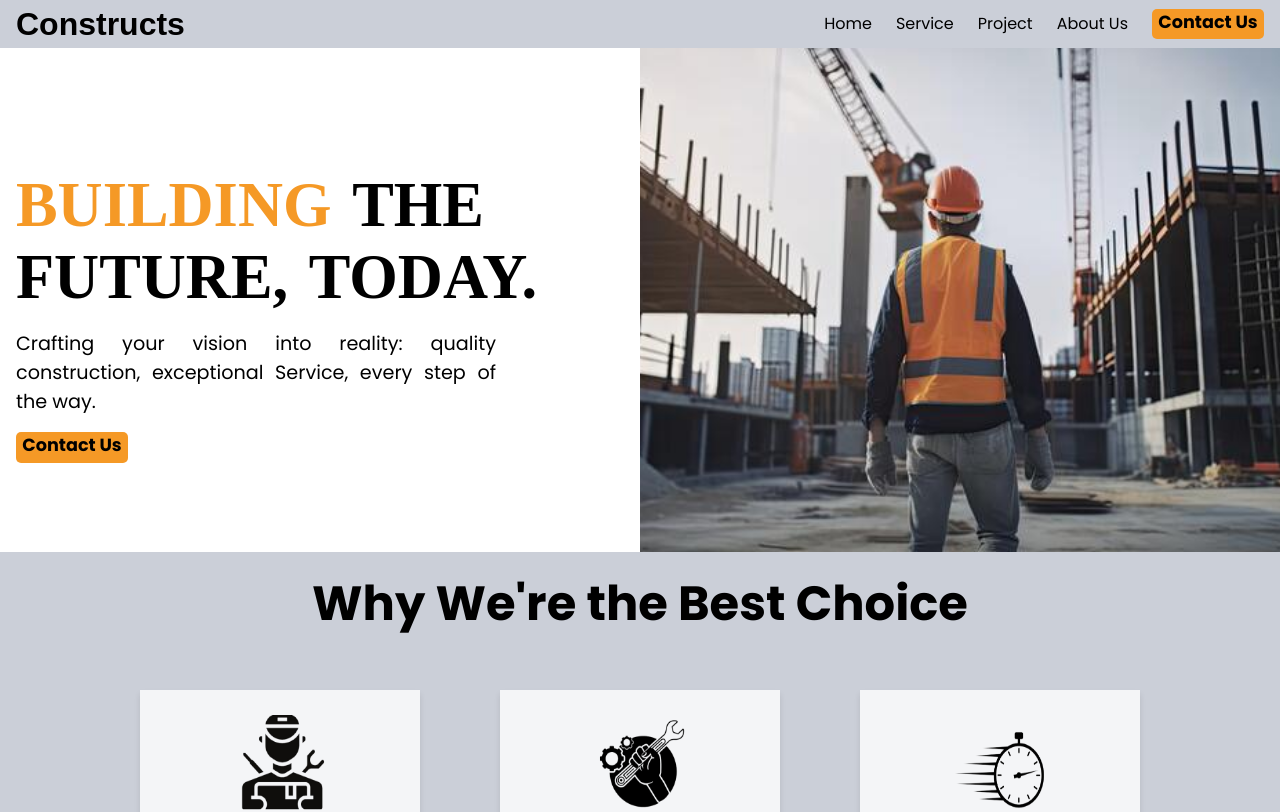
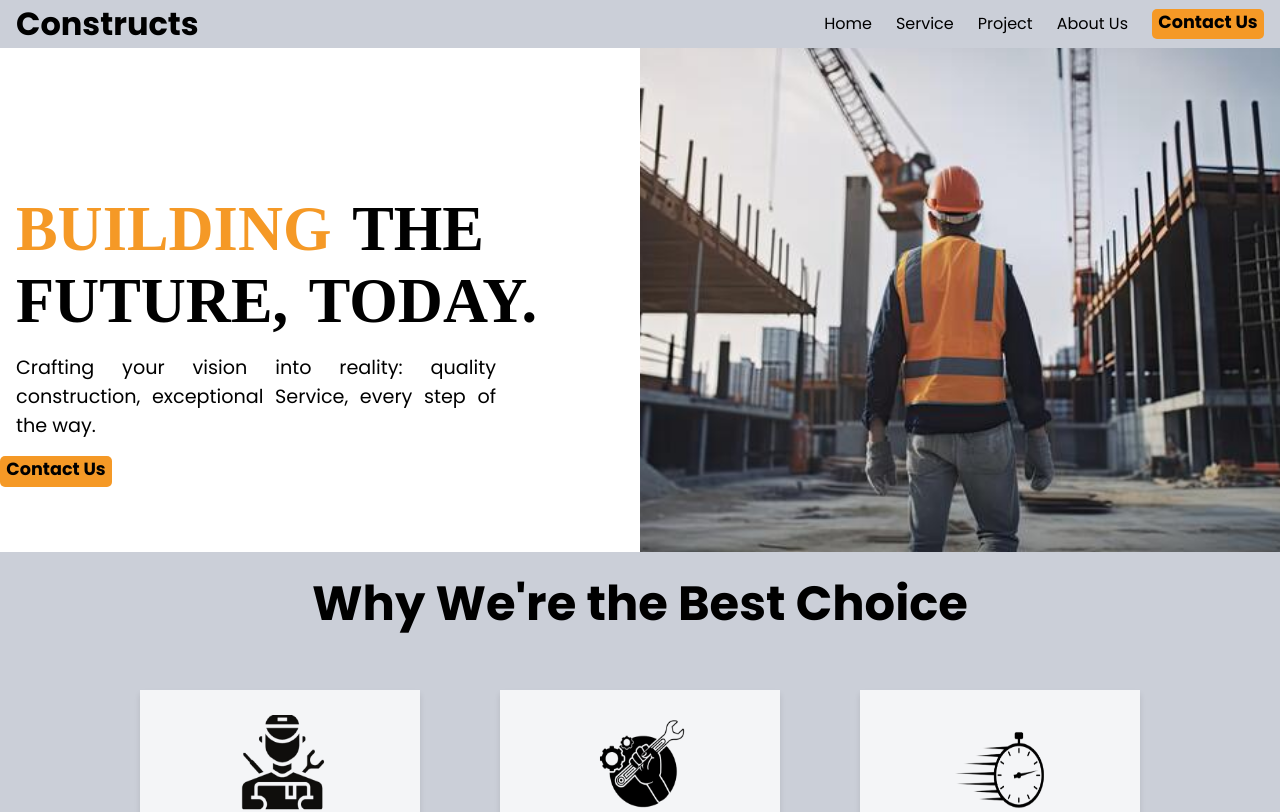
Before and after one commit to SR-developers16/SR-developers, a React (Create React App) app: page / in a window 1280 px wide. Shown: the top 812 px of the page. Built offline with nearby package versions, Linux system fonts and the light colour scheme; a web font is replaced by a local one.

Commit message:
scroll to contact

```diff
--- a/src/component/footer.js
+++ b/src/component/footer.js
@@ -1,6 +1,6 @@
 // App.js
 
-import React from 'react';
+import React,{ useState } from 'react';
 import '../Style/footer.css';
 import { Link } from 'react-router-dom';
 import logo from '../Images/logo.png'
@@ -8,6 +8,16 @@ import fb from '../Images/fb.png';
 import insta from '../Images/insta.png';
 import gmail from '../Images/gmail.png';
 function Footer() {
+
+  const [setIsOpen] = useState(false);
+
+  const scrollToTop = () => {
+    window.scrollTo({
+      top: 0,
+      behavior: 'smooth'
+    });
+    setIsOpen(false);
+  };
   return (
     <>
       <div className="footer">
@@ -21,16 +31,16 @@ function Footer() {
         </div>
         <div className="links">
           <div className="linkItems">
-            <Link to="/">• Home</Link>
+            <Link to="/" onClick={scrollToTop}>• Home</Link>
           </div>
           <div className="linkItems">
             <Link to="/#service">• Service</Link>
           </div>
           <div className="linkItems">
-            <Link to="/AboutUs">• About Us</Link>
+            <Link to="/AboutUs" onClick={scrollToTop}>• About Us</Link>
           </div>
           <div className="linkItems">
-          <Link to="/Project">• Projects</Link>
+          <Link to="/Project" onClick={scrollToTop}>• Projects</Link>
           </div>
           <div className="linkItems">
             • Locate Us
--- a/src/component/navBar.js
+++ b/src/component/navBar.js
@@ -1,19 +1,45 @@
-import React, { useState } from 'react';
+import React, { useState, useEffect } from 'react';
 import '../Style/navbar.css';
-import { Link } from 'react-router-dom';
+import { Link, useLocation } from 'react-router-dom';
 
 function NavBar() {
   const [isOpen, setIsOpen] = useState(false);
+  const location = useLocation();
+
+  useEffect(() => {
+    setIsOpen(false); // Close menu on route change
+  }, [location]);
 
   const toggleMenu = () => {
     setIsOpen(!isOpen);
   };
 
+  const scrollToTop = () => {
+    window.scrollTo({
+      top: 0,
+      behavior: 'smooth'
+    });
+    setIsOpen(false);
+  };
+
+  const scrollToContact = () => {
+    if (location.pathname === '/') {
+      const contactSection = document.getElementById('contact');
+      if (contactSection) {
+        contactSection.scrollIntoView({ behavior: 'smooth' });
+        setIsOpen(false);
+      }
+    } else {
+      // Navigate to the page with contact section
+      window.location.href = '/#contact';
+    }
+  };
+
   return (
     <>
       <div className="navBar">
-        <div className="navLeft">
-          Constructs
+        <div className="navLeft" onClick={scrollToTop}>
+          <Link to='/' style={{ color: 'black', textDecoration: 'none' }}>Constructs</Link>
         </div>
         <div className="hamburger" onClick={toggleMenu}>
           <div></div>
@@ -22,19 +48,19 @@ function NavBar() {
         </div>
         <div className={`navRight ${isOpen ? 'active' : ''}`}>
           <div className="content">
-            <Link to='/' style={{ color: 'black', textDecoration: 'none' }}>Home</Link>
+            <Link to='/' style={{ color: 'black', textDecoration: 'none' }} onClick={scrollToTop}>Home</Link>
           </div>
           <div className="content">
-            <Link to='/#service' style={{ color: 'black', textDecoration: 'none' }}>Service</Link>
+            <Link to='/#service' style={{ color: 'black', textDecoration: 'none' }} onClick={scrollToTop}>Service</Link>
           </div>
           <div className="content">
-            <Link to='/Project' style={{ color: 'black', textDecoration: 'none' }}>Project</Link>
+            <Link to='/Project' style={{ color: 'black', textDecoration: 'none' }} onClick={scrollToTop}>Project</Link>
           </div>
           <div className="content">
-            <Link to='/AboutUs' style={{ color: 'black', textDecoration: 'none' }}>About Us</Link>
+            <Link to='/AboutUs' style={{ color: 'black', textDecoration: 'none' }} onClick={scrollToTop}>About Us</Link>
           </div>
           <div className="content">
-            <div className="contactButton">Contact Us</div>
+            <div className="contactButton" onClick={scrollToContact}>Contact Us</div>
           </div>
         </div>
       </div>
--- a/src/pages/getinTouch.js
+++ b/src/pages/getinTouch.js
@@ -1,4 +1,5 @@
-import React, { useRef } from 'react';
+import React, { useRef,useEffect } from 'react';
+import { useLocation } from 'react-router-dom';
 import emailjs from '@emailjs/browser';
 import '../Style/getinTouch.css';
 import crane from '../Images/getcrane.jpg';
@@ -9,6 +10,17 @@ export default function Getintouch() {
   const email = useRef();
   const phone = useRef();
   const message = useRef();
+  const location = useLocation();
+
+  useEffect(() => {
+      if (location.hash === '#contact') {
+        const serviceSection = document.getElementById('contact');
+        if (serviceSection) {
+          serviceSection.scrollIntoView({ behavior: 'smooth' });
+        }
+      }
+    }, [location]);
+
 
   const sendEmail = (e) => {
     e.preventDefault();
@@ -110,7 +122,7 @@ export default function Getintouch() {
 
   return (
     <>
-    <div className='mainContainer'>
+    <div className='mainContainer' id='contact'>
       <div className="mainHeading">
       <h2>Get in touch with us today!</h2>
       </div>
--- a/src/pages/landing.js
+++ b/src/pages/landing.js
@@ -22,6 +22,7 @@ function Construct() {
 
     const location = useLocation();
 
+
     useEffect(() => {
         if (location.hash === '#service') {
           const serviceSection = document.getElementById('service');
@@ -30,6 +31,15 @@ function Construct() {
           }
         }
       }, [location]);
+
+      const scrollToContact = () => {
+        const contactSection = document.getElementById('contact');
+        if (contactSection) {
+            contactSection.scrollIntoView({ behavior: 'smooth' });
+        }
+    };
+
+
 
     return (
         <div>
@@ -44,7 +54,7 @@ function Construct() {
                         Crafting your vision into reality: quality construction, exceptional Service, every step of the way.
                     </div>
                     <div className="content">
-                        <div className="contactButton" id="contact">Contact Us</div>
+                        <div className="contactButton" onClick={scrollToContact}>Contact Us</div>
                     </div>
                 </div>
                 <div className="rightMain">
```
